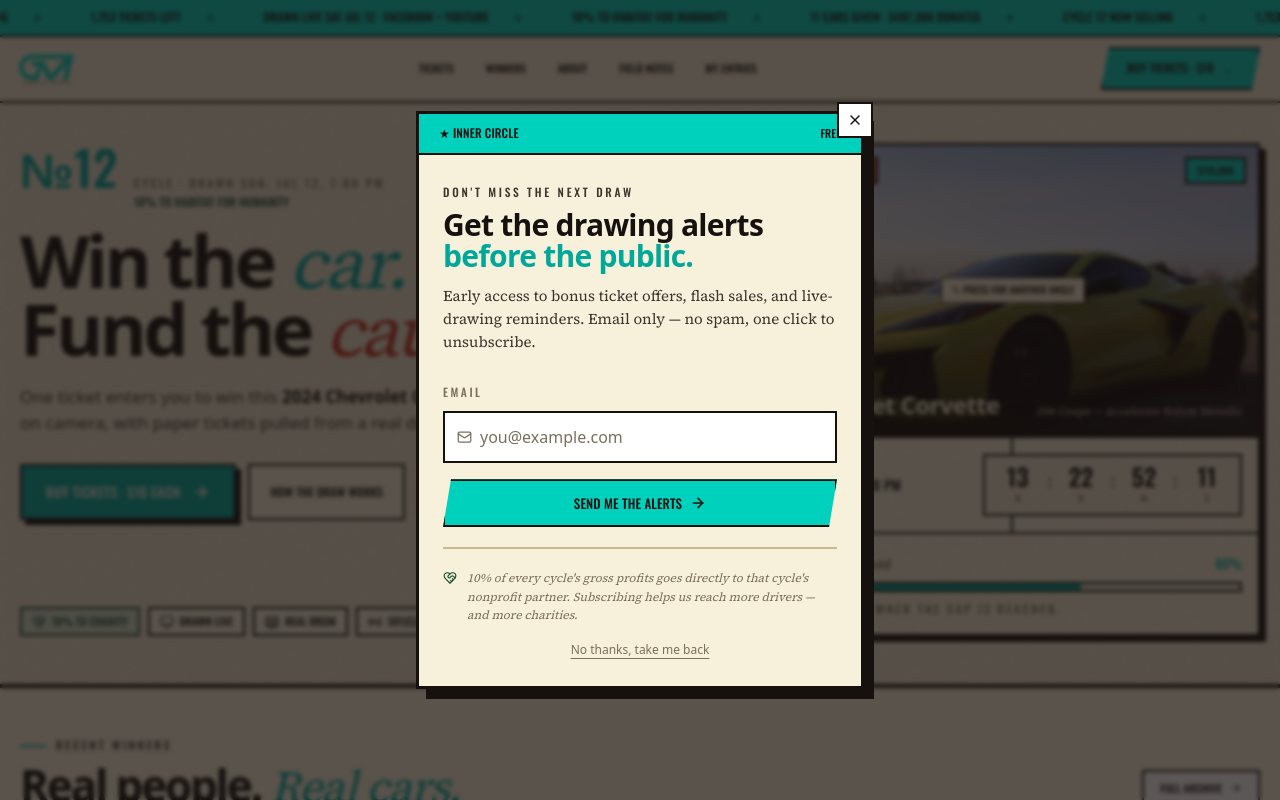
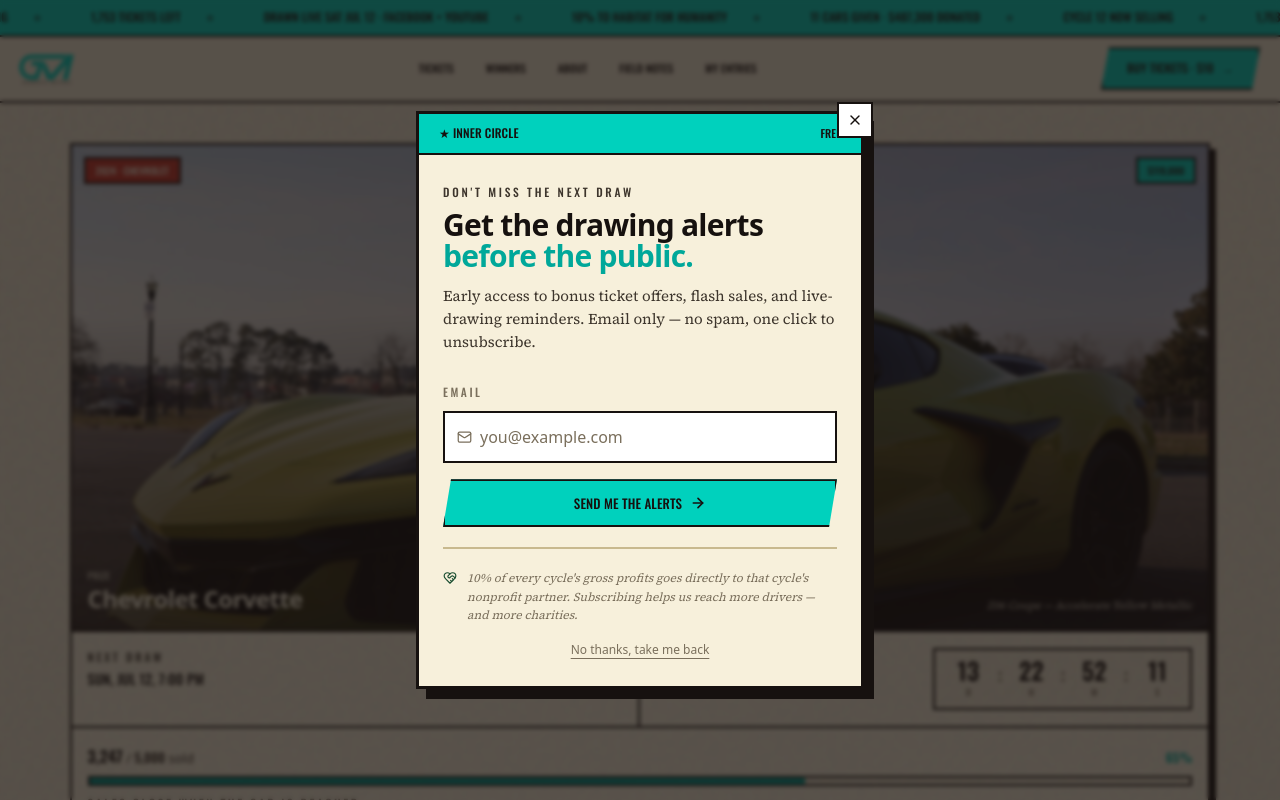
Before and after one commit to da7a90-backup/gmdemo, a Next.js app: page / in a window 1280 px wide. Shown: the top 800 px of the page. Built offline with nearby package versions, Linux system fonts and the light colour scheme; a web font is replaced by a local one.

Commit message:
Feat: full-width hero prize box with text below

```diff
--- a/src/components/hero.tsx
+++ b/src/components/hero.tsx
@@ -22,8 +22,41 @@ export function Hero() {
         }}
       />
 
-      <div className="mx-auto max-w-[1400px] grid gap-8 px-5 pt-8 pb-10 lg:grid-cols-12 lg:gap-10 lg:pt-10 lg:pb-12">
-        <div className="lg:col-span-7 relative flex flex-col">
+      <div className="mx-auto max-w-[1400px] flex flex-col gap-8 px-5 pt-8 pb-10 lg:gap-10 lg:pt-10 lg:pb-12">
+        {/* TOP — prize plate spanning most of the hero, image centered */}
+        <div className="w-full lg:w-[92%] mx-auto flex flex-col border-2 border-ink bg-paper-3 shadow-[6px_6px_0_0_var(--color-ink)]">
+          <PrizePlate />
+
+          <div className="grid grid-cols-1 sm:grid-cols-2 divide-y-2 sm:divide-y-0 sm:divide-x-2 divide-ink border-b-2 border-ink bg-paper-3">
+            <div className="p-4">
+              <p className="section-eyebrow on-paper">Next draw</p>
+              <p className="mt-1 font-condensed uppercase tracking-[0.06em] text-[14px] text-ink leading-tight">
+                {niceWeekday(activeDraw.drawDateISO)}
+              </p>
+            </div>
+            <div className="p-4 flex items-center justify-center sm:justify-end">
+              <Countdown targetISO={activeDraw.drawDateISO} />
+            </div>
+          </div>
+
+          <div className="p-4 bg-paper-3">
+            <div className="flex items-baseline justify-between mb-2 text-[13px]">
+              <span className="text-ink-2">
+                <strong className="text-ink font-condensed numeral text-base">{intl(sold)}</strong>
+                {" / "}
+                <span className="numeral">{intl(cap)}</span> sold
+              </span>
+              <span className="font-condensed numeral text-accent font-bold">{pct}%</span>
+            </div>
+            <div className="h-2.5 bg-paper border-2 border-ink overflow-hidden">
+              <div className="h-full bg-accent" style={{ width: `${pct}%` }} aria-hidden />
+            </div>
+            <p className="mt-2 dateline on-paper">Sales close when the cap is reached.</p>
+          </div>
+        </div>
+
+        {/* BELOW — headline + copy under the prize plate */}
+        <div className="w-full lg:w-[92%] mx-auto relative flex flex-col">
           {/* Serial + dateline */}
           <div className="flex items-baseline gap-4 mb-4">
             <span className="font-condensed numeral font-bold text-5xl text-accent leading-none">
@@ -69,44 +102,12 @@ export function Hero() {
           </div>
 
           {/* Trust chips — compressed to a single row */}
-          <ul className="mt-auto pt-7 flex flex-wrap gap-2">
+          <ul className="mt-7 flex flex-wrap gap-2">
             <TrustChip icon={<HeartHandshake size={14} />} label="10% to charity" tone="charity" />
             <TrustChip icon={<Tv2 size={14} />} label="Drawn live" tone="ink" />
             <TrustChip icon={<Drum size={14} />} label="Real drum" tone="ink" />
             <TrustChip icon={<Radio size={14} />} label="501(c)(3)" tone="ink" />
           </ul>
-        </div>
-
-        {/* RIGHT — compact vehicle plate + ticker */}
-        <div className="lg:col-span-5 flex flex-col border-2 border-ink bg-paper-3 shadow-[6px_6px_0_0_var(--color-ink)]">
-          <PrizePlate />
-
-          <div className="grid grid-cols-1 sm:grid-cols-2 divide-y-2 sm:divide-y-0 sm:divide-x-2 divide-ink border-b-2 border-ink bg-paper-3">
-            <div className="p-4">
-              <p className="section-eyebrow on-paper">Next draw</p>
-              <p className="mt-1 font-condensed uppercase tracking-[0.06em] text-[14px] text-ink leading-tight">
-                {niceWeekday(activeDraw.drawDateISO)}
-              </p>
-            </div>
-            <div className="p-4 flex items-center justify-center sm:justify-end">
-              <Countdown targetISO={activeDraw.drawDateISO} />
-            </div>
-          </div>
-
-          <div className="p-4 bg-paper-3">
-            <div className="flex items-baseline justify-between mb-2 text-[13px]">
-              <span className="text-ink-2">
-                <strong className="text-ink font-condensed numeral text-base">{intl(sold)}</strong>
-                {" / "}
-                <span className="numeral">{intl(cap)}</span> sold
-              </span>
-              <span className="font-condensed numeral text-accent font-bold">{pct}%</span>
-            </div>
-            <div className="h-2.5 bg-paper border-2 border-ink overflow-hidden">
-              <div className="h-full bg-accent" style={{ width: `${pct}%` }} aria-hidden />
-            </div>
-            <p className="mt-2 dateline on-paper">Sales close when the cap is reached.</p>
-          </div>
         </div>
       </div>
     </section>
--- a/src/components/prize-plate.tsx
+++ b/src/components/prize-plate.tsx
@@ -17,7 +17,7 @@ export function PrizePlate() {
 
   return (
     <div
-      className="relative aspect-[5/3] overflow-hidden border-b-2 border-ink select-none"
+      className="relative aspect-[5/3] md:aspect-[2/1] lg:aspect-[21/9] overflow-hidden border-b-2 border-ink select-none"
       style={{ WebkitTouchCallout: "none", WebkitUserSelect: "none" }}
       onMouseEnter={() => setActive(true)}
       onMouseLeave={() => setActive(false)}
```
